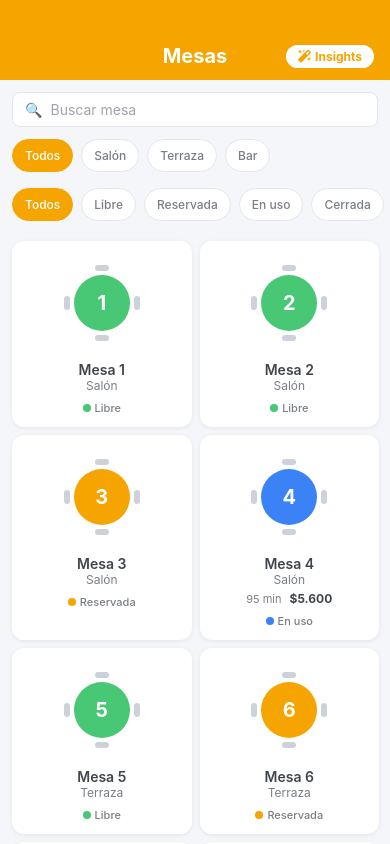
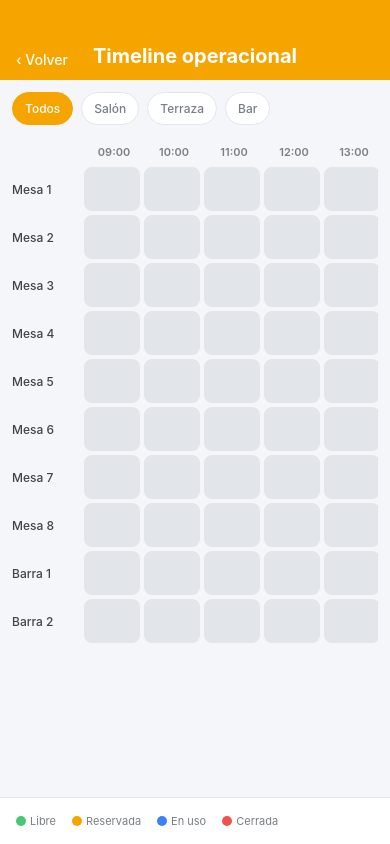
Before and after one commit to Isay10/DemoTabbi, a React Native app in the folder tabbi-ops-demo/: screen /Timeline in a window 390 px wide. Built offline with nearby package versions, Linux system fonts and the light colour scheme.

Commit message:
feat: implement timeline feature with operational view; add business hours validation and navigation from FloorScreen

```diff
--- a/tabbi-ops-demo/src/components/common/AppHeader.tsx
+++ b/tabbi-ops-demo/src/components/common/AppHeader.tsx
@@ -7,10 +7,11 @@ import { colors, spacing, fontSize, fontWeight } from "../../theme/tokens";
 type Props = {
   title: string;
   rightIcon?: React.ReactNode;
+  leftIcon?: React.ReactNode;
   onBack?: () => void;
 };
 
-export function AppHeader({ title, rightIcon, onBack }: Props) {
+export function AppHeader({ title, leftIcon, rightIcon, onBack }: Props) {
   return (
     <View style={styles.container}>
       {onBack ? (
@@ -18,6 +19,7 @@ export function AppHeader({ title, rightIcon, onBack }: Props) {
           <Text style={styles.backText}>‹ Volver</Text>
         </Pressable>
       ) : null}
+      {leftIcon ? <View style={styles.left}>{leftIcon}</View> : null}
       <Text style={styles.title}>{title}</Text>
       {rightIcon ? <View style={styles.right}>{rightIcon}</View> : null}
     </View>
@@ -44,6 +46,11 @@ const styles = StyleSheet.create({
     right: spacing.lg,
     bottom: spacing.md,
   },
+  left: {
+    position: "absolute",
+    left: spacing.lg,
+    bottom: spacing.md,
+  },
   back: {
     position: "absolute",
     left: spacing.lg,
--- a/tabbi-ops-demo/src/components/timeline/TimelineRow.tsx
+++ b/tabbi-ops-demo/src/components/timeline/TimelineRow.tsx
@@ -1,5 +1,64 @@
-// TODO: Single table row in timeline (table info + time slots).
+// One table row: fixed label + a slot per business hour. No independent scroll.
 
-import React from 'react';
+import React from "react";
+import { View, Text, StyleSheet } from "react-native";
+import type { RestaurantTable, TableStatus } from "../../domain/types";
+import { TimelineSlot } from "./TimelineSlot";
+import { colors, spacing, fontSize, fontWeight } from "../../theme/tokens";
 
-export const TimelineRow: React.FC = () => null;
+export const LABEL_WIDTH = 72;
+export const SLOT_CELL = 56 + spacing.xs; // slot width + right margin, for header alignment
+
+type Props = {
+  table: RestaurantTable;
+  slots: number[];
+  currentHour: number;
+  onPress: () => void;
+};
+
+export function TimelineRow({ table, slots, currentHour, onPress }: Props) {
+  const openedAtHour = table.openedAt ? new Date(table.openedAt).getHours() : null;
+
+  const slotStatus = (slot: number): TableStatus | null => {
+    // Future hours: only reserved tables may appear (an upcoming reservation).
+    // Open/closed tables can never extend past the current hour.
+    if (slot > currentHour) {
+      return table.status === "reserved" ? "reserved" : null;
+    }
+    // Current/past hours: open or closed tables, from the hour they were opened.
+    if (table.status === "available" || table.status === "reserved") return null;
+    if (openedAtHour === null) return null;
+    return slot >= openedAtHour ? table.status : null;
+  };
+
+  return (
+    <View style={styles.row}>
+      <Text style={styles.label} numberOfLines={1}>
+        {table.name}
+      </Text>
+      {slots.map((slot) => (
+        <TimelineSlot
+          key={slot}
+          status={slotStatus(slot)}
+          isCurrentHour={slot === currentHour}
+          onPress={onPress}
+        />
+      ))}
+    </View>
+  );
+}
+
+const styles = StyleSheet.create({
+  row: {
+    flexDirection: "row",
+    alignItems: "center",
+    marginBottom: spacing.xs,
+  },
+  label: {
+    width: LABEL_WIDTH,
+    paddingRight: spacing.sm,
+    fontSize: fontSize.sm,
+    fontWeight: fontWeight.medium,
+    color: colors.textPrimary,
+  },
+});
--- a/tabbi-ops-demo/src/components/timeline/TimelineSlot.tsx
+++ b/tabbi-ops-demo/src/components/timeline/TimelineSlot.tsx
@@ -1,5 +1,40 @@
-// TODO: Single time slot showing table status block.
+// Single timeline slot: filled rect colored by status. Current-hour slot is tappable.
 
-import React from 'react';
+import React from "react";
+import { View, Pressable, StyleSheet } from "react-native";
+import type { TableStatus } from "../../domain/types";
+import { tableStatusColors, colors, spacing, radius } from "../../theme/tokens";
 
-export const TimelineSlot: React.FC = () => null;
+type Props = {
+  status: TableStatus | null;
+  isCurrentHour: boolean;
+  onPress?: () => void;
+};
+
+export function TimelineSlot({ status, isCurrentHour, onPress }: Props) {
+  const background = status ? tableStatusColors[status].background : colors.border;
+
+  const slotStyle = [
+    styles.slot,
+    { backgroundColor: background },
+    isCurrentHour && styles.current,
+  ];
+
+  if (onPress) {
+    return <Pressable style={slotStyle} onPress={onPress} />;
+  }
+  return <View style={slotStyle} />;
+}
+
+const styles = StyleSheet.create({
+  slot: {
+    width: 56,
+    height: 44,
+    borderRadius: radius.sm,
+    marginRight: spacing.xs,
+  },
+  current: {
+    borderWidth: 2,
+    borderColor: colors.primary,
+  },
+});
--- a/tabbi-ops-demo/src/domain/tableRules.ts
+++ b/tabbi-ops-demo/src/domain/tableRules.ts
@@ -1,8 +1,12 @@
 // Pure table operational rules. No classes, no side effects.
 
 import type { RestaurantTable, Order, OperationalValidationResult } from "./types";
+import { isWithinBusinessHours } from "./time";
 
 export function canOpenTable(table: RestaurantTable): OperationalValidationResult {
+  if (!isWithinBusinessHours(new Date())) {
+    return { valid: false, reason: "outside_business_hours" };
+  }
   if (table.status === "available" || table.status === "reserved") {
     return { valid: true };
   }
--- a/tabbi-ops-demo/src/domain/time.ts
+++ b/tabbi-ops-demo/src/domain/time.ts
@@ -7,3 +7,22 @@ export function getElapsedMinutes(openedAt: string): number {
 export function formatElapsed(openedAt: string): string {
   return `${getElapsedMinutes(openedAt)} min`;
 }
+
+export const BUSINESS_HOURS = { open: 9, close: 24 }; // 9am to midnight
+
+export function isWithinBusinessHours(date: Date): boolean {
+  const hour = date.getHours();
+  return hour >= BUSINESS_HOURS.open && hour < BUSINESS_HOURS.close;
+}
+
+export function getBusinessSlots(): number[] {
+  const slots: number[] = [];
+  for (let hour = BUSINESS_HOURS.open; hour < BUSINESS_HOURS.close; hour++) {
+    slots.push(hour);
+  }
+  return slots; // [9, 10, ... 23] — 15 hourly slots
+}
+
+export function formatSlotLabel(hour: number): string {
+  return `${String(hour).padStart(2, "0")}:00`;
+}
--- a/tabbi-ops-demo/src/domain/types.ts
+++ b/tabbi-ops-demo/src/domain/types.ts
@@ -76,5 +76,6 @@ export type OperationalValidationResult =
         | "table_not_ready_to_bill"
         | "table_not_found"
         | "order_not_found"
-        | "product_not_found";
+        | "product_not_found"
+        | "outside_business_hours";
     };
--- a/tabbi-ops-demo/src/navigation/AppNavigator.tsx
+++ b/tabbi-ops-demo/src/navigation/AppNavigator.tsx
@@ -7,12 +7,14 @@ import { FloorScreen } from "../screens/FloorScreen";
 import { TableDetailScreen } from "../screens/TableDetailScreen";
 import { ProductPickerScreen } from "../screens/ProductPickerScreen";
 import { AiInsightsScreen } from "../screens/AiInsightsScreen";
+import { TimelineScreen } from "../screens/TimelineScreen";
 
 export type RootStackParamList = {
   Floor: undefined;
   TableDetail: { tableId: string };
   ProductPicker: { tableId: string };
   AiInsights: undefined;
+  Timeline: undefined;
 };
 
 const Stack = createNativeStackNavigator<RootStackParamList>();
@@ -25,6 +27,7 @@ export function AppNavigator() {
         <Stack.Screen name="TableDetail" component={TableDetailScreen} />
         <Stack.Screen name="ProductPicker" component={ProductPickerScreen} />
         <Stack.Screen name="AiInsights" component={AiInsightsScreen} />
+        <Stack.Screen name="Timeline" component={TimelineScreen} />
       </Stack.Navigator>
     </NavigationContainer>
   );
--- a/tabbi-ops-demo/src/screens/FloorScreen.tsx
+++ b/tabbi-ops-demo/src/screens/FloorScreen.tsx
@@ -1,7 +1,7 @@
 // Floor view: header, search, sector/status filters, table card grid.
 
 import React from "react";
-import { Text, Pressable, FlatList, StyleSheet, SafeAreaView } from "react-native";
+import { View, Text, Pressable, FlatList, StyleSheet, SafeAreaView } from "react-native";
 import { useNavigation } from "@react-navigation/native";
 import type { NativeStackNavigationProp } from "@react-navigation/native-stack";
 import { FontAwesome5 } from "@expo/vector-icons";
@@ -56,6 +56,16 @@ export function FloorScreen() {
     <SafeAreaView style={styles.container}>
       <AppHeader
         title="Mesas"
+        leftIcon={
+          <Pressable
+            onPress={() => navigation.navigate("Timeline")}
+            style={styles.insightsButton}
+            hitSlop={8}
+          >
+            <FontAwesome5 name="clock" size={13} color={colors.primary} />
+            <Text style={styles.insightsLabel}>Horarios</Text>
+          </Pressable>
+        }
         rightIcon={
           <Pressable
             onPress={() => navigation.navigate("AiInsights")}
--- a/tabbi-ops-demo/src/screens/TableDetailScreen.tsx
+++ b/tabbi-ops-demo/src/screens/TableDetailScreen.tsx
@@ -48,6 +48,7 @@ const reasonLabels: Record<string, string> = {
   table_not_found: "Mesa no encontrada.",
   order_not_found: "Pedido no encontrado.",
   product_not_found: "Producto no encontrado.",
+  outside_business_hours: "El local está cerrado.",
 };
 
 export function TableDetailScreen({ route, navigation }: Props) {
--- a/tabbi-ops-demo/src/screens/TimelineScreen.tsx
+++ b/tabbi-ops-demo/src/screens/TimelineScreen.tsx
@@ -1,7 +1,146 @@
-// TODO: Simplified operational timeline (mobile-friendly).
-// Show tables as rows, time slots as columns, status blocks, optional sector filter.
-// No drag, no resize, no pointer events, no Woki desktop behavior.
+// Read-only operational timeline: tables as rows, business-hour slots as columns.
 
-import React from 'react';
+import React, { useState } from "react";
+import { View, Text, ScrollView, StyleSheet, SafeAreaView } from "react-native";
+import type { NativeStackScreenProps } from "@react-navigation/native-stack";
 
-export const TimelineScreen: React.FC = () => null;
+import type { RootStackParamList } from "../navigation/AppNavigator";
+import { mockSectors } from "../domain/mockData";
+import { getBusinessSlots, formatSlotLabel, isWithinBusinessHours } from "../domain/time";
+
+import { useAppSelector } from "../app/hooks";
+import { AppHeader } from "../components/common/AppHeader";
+import { EmptyState } from "../components/common/EmptyState";
+import { SectorFilter } from "../components/tables/SectorFilter";
+import { TimelineRow, LABEL_WIDTH, SLOT_CELL } from "../components/timeline/TimelineRow";
+
+import { tableStatusColors, colors, spacing, radius, fontSize, fontWeight } from "../theme/tokens";
+
+type Props = NativeStackScreenProps<RootStackParamList, "Timeline">;
+
+const legendItems: { color: string; label: string }[] = [
+  { color: tableStatusColors.available.background, label: "Libre" },
+  { color: tableStatusColors.reserved.background, label: "Reservada" },
+  { color: tableStatusColors.in_use.background, label: "En uso" },
+  { color: tableStatusColors.closed.background, label: "Cerrada" },
+];
+
+export function TimelineScreen({ navigation }: Props) {
+  const tables = useAppSelector((state) =>
+    state.tables.allIds.map((id) => state.tables.byId[id])
+  );
+
+  const [selectedSector, setSelectedSector] = useState<string | null>(null);
+
+  const slots = getBusinessSlots();
+  const now = new Date();
+  const currentHour = now.getHours();
+  const open = isWithinBusinessHours(now);
+
+  const visibleTables = selectedSector
+    ? tables.filter((t) => t.sectorId === selectedSector)
+    : tables;
+
+  return (
+    <SafeAreaView style={styles.container}>
+      <AppHeader title="Timeline operacional" onBack={() => navigation.goBack()} />
+      <SectorFilter
+        sectors={mockSectors}
+        selected={selectedSector}
+        onSelect={setSelectedSector}
+      />
+
+      {!open ? (
+        <EmptyState message="El local está cerrado. Horario: 09:00 – 00:00" />
+      ) : (
+        <>
+          <ScrollView style={styles.vertical} contentContainerStyle={styles.verticalContent}>
+            <ScrollView horizontal showsHorizontalScrollIndicator={false}>
+              <View>
+                <View style={styles.headerRow}>
+                  <View style={styles.headerSpacer} />
+                  {slots.map((hour) => (
+                    <Text key={hour} style={styles.headerLabel}>
+                      {formatSlotLabel(hour)}
+                    </Text>
+                  ))}
+                </View>
+                {visibleTables.map((table) => (
+                  <TimelineRow
+                    key={table.id}
+                    table={table}
+                    slots={slots}
+                    currentHour={currentHour}
+                    onPress={() => navigation.navigate("TableDetail", { tableId: table.id })}
+                  />
+                ))}
+              </View>
+            </ScrollView>
+          </ScrollView>
+
+          <View style={styles.legend}>
+            {legendItems.map((item) => (
+              <View key={item.label} style={styles.legendItem}>
+                <View style={[styles.legendDot, { backgroundColor: item.color }]} />
+                <Text style={styles.legendLabel}>{item.label}</Text>
+              </View>
+            ))}
+          </View>
+        </>
+      )}
+    </SafeAreaView>
+  );
+}
+
+const styles = StyleSheet.create({
+  container: {
+    flex: 1,
+    backgroundColor: colors.background,
+  },
+  vertical: {
+    flex: 1,
+  },
+  verticalContent: {
+    padding: spacing.md,
+  },
+  headerRow: {
+    flexDirection: "row",
+    alignItems: "center",
+    marginBottom: spacing.sm,
+  },
+  headerSpacer: {
+    width: LABEL_WIDTH,
+  },
+  headerLabel: {
+    width: SLOT_CELL,
+    textAlign: "center",
+    fontSize: fontSize.xs,
+    fontWeight: fontWeight.semibold,
+    color: colors.textSecondary,
+  },
+  legend: {
+    flexDirection: "row",
+    flexWrap: "wrap",
+    paddingHorizontal: spacing.lg,
+    paddingVertical: spacing.md,
+    backgroundColor: colors.surface,
+    borderTopWidth: 1,
+    borderTopColor: colors.border,
+  },
+  legendItem: {
+    flexDirection: "row",
+    alignItems: "center",
+    marginRight: spacing.lg,
+    marginVertical: spacing.xs,
+  },
+  legendDot: {
+    width: 10,
+    height: 10,
+    borderRadius: radius.pill,
+    marginRight: spacing.xs,
+  },
+  legendLabel: {
+    fontSize: fontSize.xs,
+    color: colors.textSecondary,
+  },
+});
```
